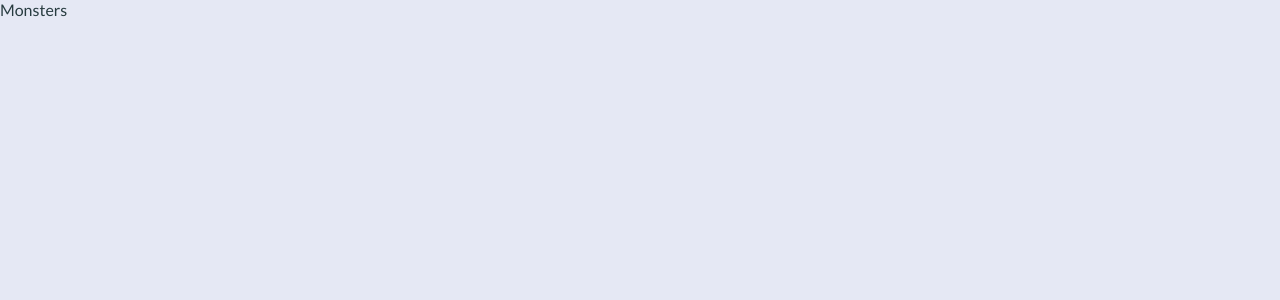
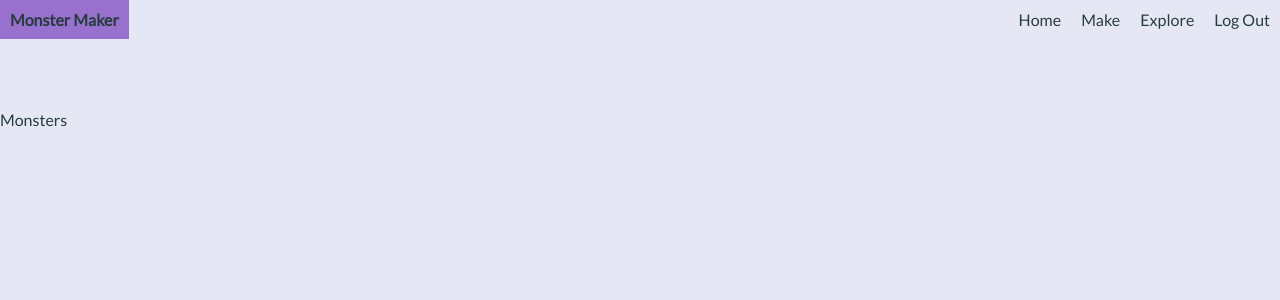
Before and after one commit to iamtraviscole/varyscary, a React (Create React App) app: page /monsters in a window 1280 px wide. Shown: the top 300 px of the page. Built offline with nearby package versions, Linux system fonts and the light colour scheme.

Commit message:
updated NavBar css

```diff
--- a/src/components/App.js
+++ b/src/components/App.js
@@ -12,7 +12,7 @@ import Monsters from './Monsters'
 
 class App extends Component {
   state = {
-    isLoggedIn: false,
+    isLoggedIn: true,
     username: 'Peter'
   }
 
--- a/src/components/NavBar.js
+++ b/src/components/NavBar.js
@@ -9,10 +9,12 @@ const NavBar = (props) => {
       <nav>
         <ul className='NavBar__ul'>
           <li className='NavBar__li NavBar__li--logo'>Monster Maker</li>
-          <li className='NavBar__li'><NavLink to={'/' + props.username}>Home</NavLink></li>
-          <li className='NavBar__li'><NavLink to='/monsters/new'>Make</NavLink></li>
-          <li className='NavBar__li'><NavLink to='/monsters'>Browse</NavLink></li>
-          <li className='NavBar__li NavBar__li--right'><NavLink to='/'>Log Out</NavLink></li>
+          <div className='NavBar__right'>
+            <li className='NavBar__li'><NavLink to={'/' + props.username}>Home</NavLink></li>
+            <li className='NavBar__li'><NavLink to='/monsters/new'>Make</NavLink></li>
+            <li className='NavBar__li'><NavLink to='/monsters'>Explore</NavLink></li>
+            <li className='NavBar__li NavBar__li--right'><NavLink to='/'>Log Out</NavLink></li>
+          </div>
         </ul>
       </nav>
     </div>
--- a/src/styles/NavBar.css
+++ b/src/styles/NavBar.css
@@ -1,7 +1,5 @@
 .NavBar {
-  background-color: #b9ffb8;
-  height: 35px;
-  overflow: hidden;
+  grid-area: header;
 }
 
 .NavBar__ul {
@@ -14,13 +12,10 @@
 }
 
 .NavBar__li--logo {
+  background-color: var(--main-color);
   font-weight: bold;
 }
 
-.NavBar__li--right {
+.NavBar__right {
   float: right;
 }
-
-.NavBar__li a {
-  text-decoration: none;
-}
```
